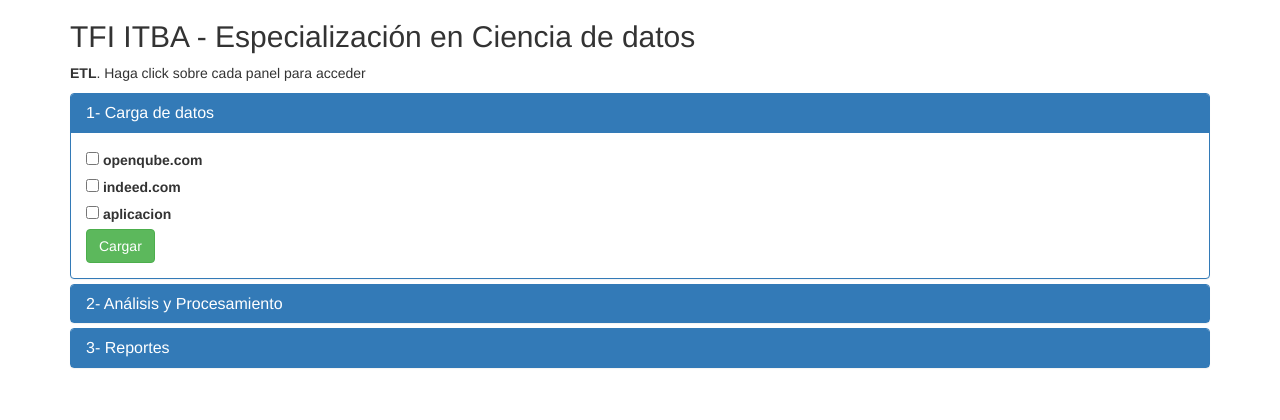
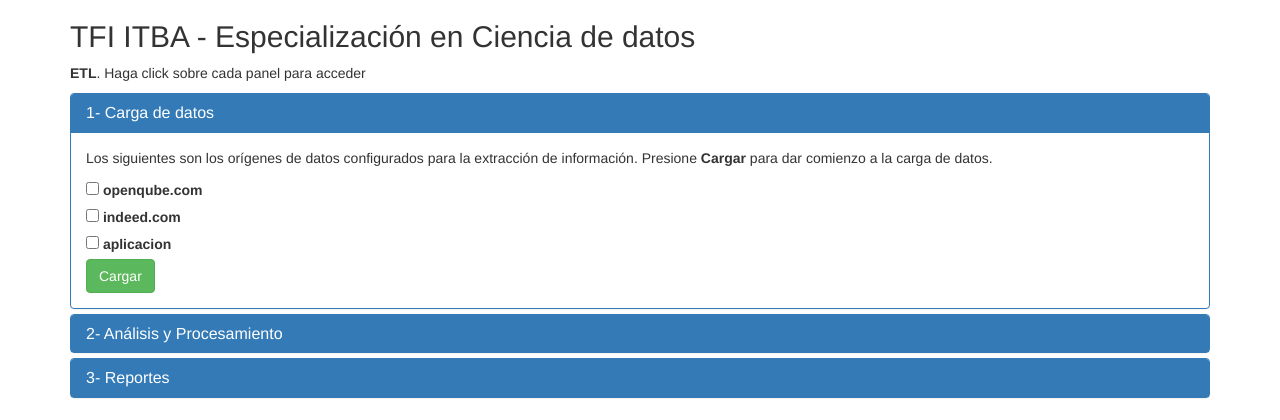
Before and after one commit to mabordon/tpfinal, a Django app: page / in a window 1280 px wide. Shown: the top 420 px of the page. Run offline with Django 3.2, Linux system fonts and the light colour scheme; data comes from the database, SQL or seed files in the repository; both versions use the stored data as it was after the commit; some libraries are stand-ins or nearby versions.

Commit message:
Se modifica template

```diff
--- a/django_init/aplicaciones/principal/views.py
+++ b/django_init/aplicaciones/principal/views.py
@@ -5,12 +5,12 @@ from django.http import HttpResponse
 # Create your views here.
 
 def inicio(request):
+    criterios=Criterio.objects.all()
+    websites=Website.objects.all()
+    contexto={'criterios':criterios,'websites':websites}
     if request.method=='GET':
         print("Invocacion via GET")
-        criterios=Criterio.objects.all()
-        websites=Website.objects.all()
-        print(criterios)
-        contexto={'criterios':criterios,'websites':websites}
+
         return render(request,'index.html',contexto)
     else:
           if request.method=='POST':
@@ -19,7 +19,7 @@ def inicio(request):
                  print("Recuperando valor")
                  print(request.POST.get("Prueba1"))
                  print("invocaste a un post")
-                 return render(request,'index.html')
+                 return render(request,'index.html',contexto)
  # items=Criterio.objects.all()
  # for item in items:
  #     print(item.nombre)
--- a/django_init/templates/index.html
+++ b/django_init/templates/index.html
@@ -21,6 +21,9 @@
               </div>
               <div id="collapse1" class="panel-collapse collapse in">
                 <div class="panel-body">
+                    <p>Los siguientes son los orígenes de datos configurados para la extracción de información. Presione <strong>Cargar</strong> para dar comienzo
+                    a la carga de datos.</p>
+
                     <form method='post'>
                         {% csrf_token %}
                     {% for website in websites %}
@@ -47,6 +50,8 @@
                 </div>
                 <div id="collapse2" class="panel-collapse collapse">
                   <div class="panel-body">
+                    <p>A continuación se listan los criterios configurados para la etapa de análisis de información. Presione <strong>Procesar</strong> para dar comienzo
+                    </p>
                     <ul class="list-group list-grohup-flus">
                     {% for criterio in criterios %}
                     <li class="list-group-item">{{ criterio.nombre }}</li>
@@ -71,6 +76,8 @@
                 </div>
                 <div id="collapse3" class="panel-collapse collapse">
                   <div class="panel-body">
+                 <p>Presione <strong>Imprimir</strong> para generar reportes
+
                     <form method='post'>
                         {% csrf_token %}
                        <input type="hidden" value="Prueba3" name="Prueba3">
```
Also changed, not shown: django_init/db.sqlite3.
